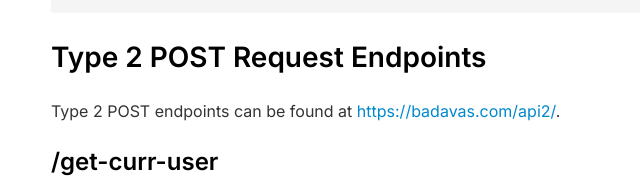
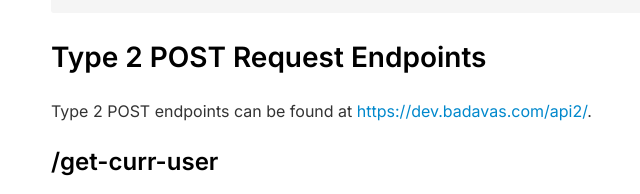
Before and after one commit to natnuo/badavas-server-api-documentation, a plain HTML site: page index.html in a window 1280 px wide. Shown: the part 5789-5983 px from the top of the page, 164-804 px from the left. Drawn offline with nearby package versions, Linux system fonts and the light colour scheme.

Commit message:
Update index.html

```diff
--- a/index.html
+++ b/index.html
@@ -221,7 +221,7 @@ If you believe this error should not have occurred, please report this as an iss
   <span class="token punctuation">}</span>
 <span class="token punctuation">}</span><span class="token punctuation">;</span>
 </code></pre><h2 id="type-2-post-request-endpoints">Type 2 POST Request Endpoints </h2>
-<p>Type 2 POST endpoints can be found at <a href="https://badavas.com/api2/">https://badavas.com/api2/</a>.</p>
+<p>Type 2 POST endpoints can be found at <a href="https://dev.badavas.com/api2/">https://dev.badavas.com/api2/</a>.</p>
 <h3 id="get-curr-user">/get-curr-user </h3>
 <h4 id="parameters">Parameters: </h4>
 <p>None</p>
```
